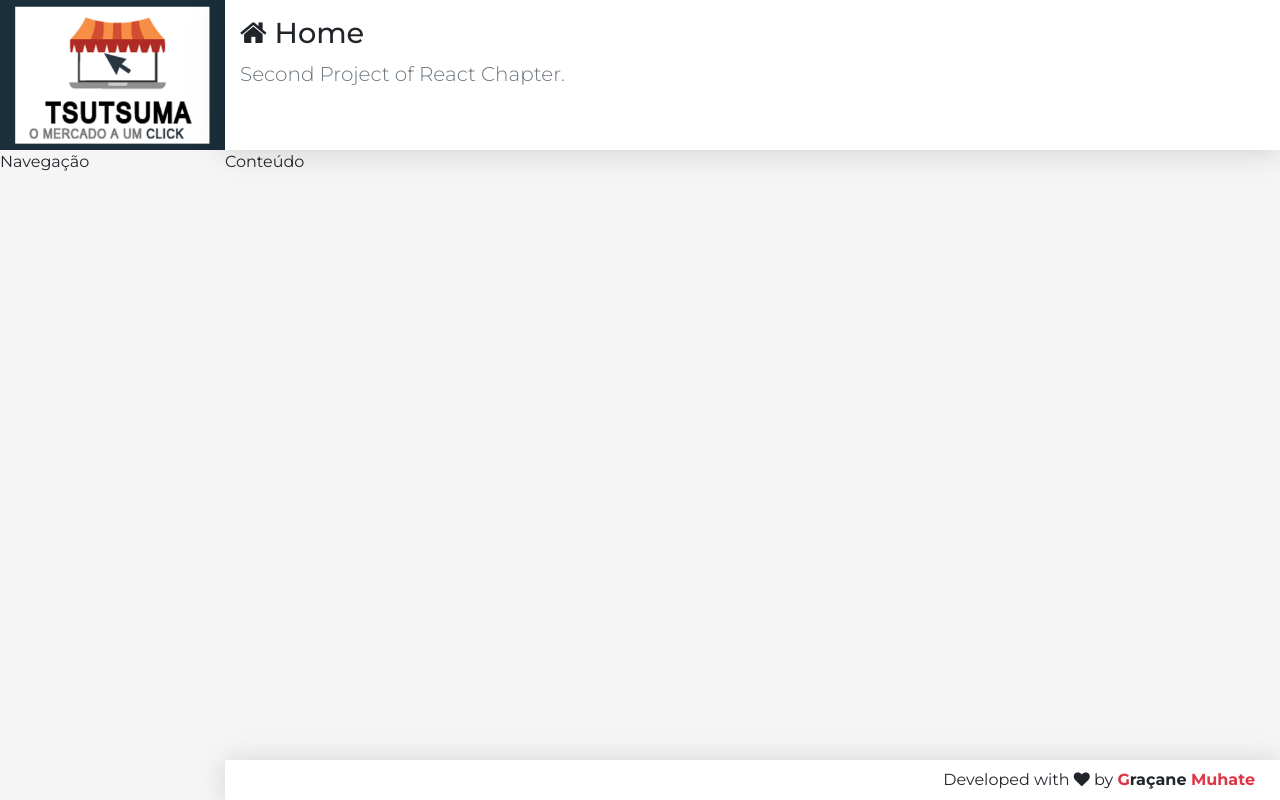
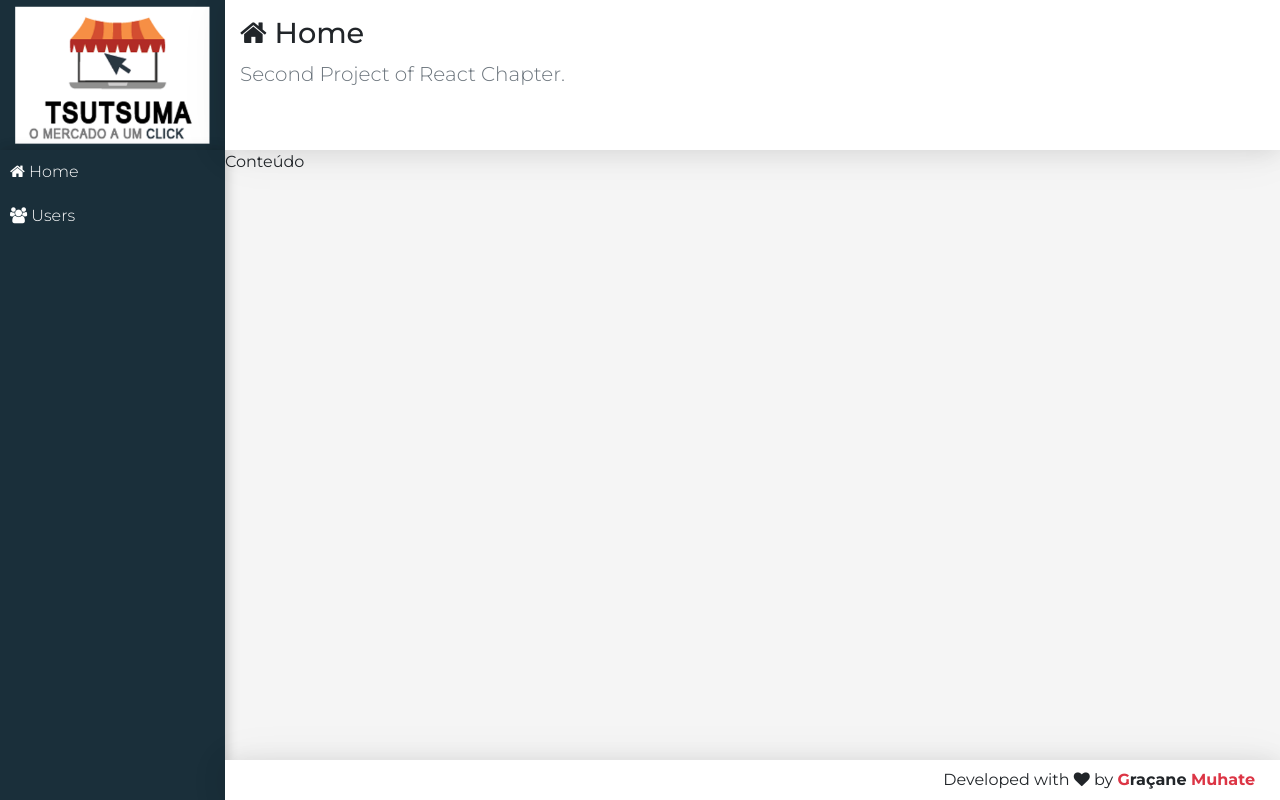
Before and after one commit to GXMUHATE/LearningJavascript, a React (Create React App) app in the folder react/crud/frontend/: page / in a window 1280 px wide. Built offline with nearby package versions, Linux system fonts and the light colour scheme.

Commit message:
Configuring the Nav component

```diff
--- a/react/crud/frontend/src/components/template/Nav.css
+++ b/react/crud/frontend/src/components/template/Nav.css
@@ -0,0 +1,18 @@
+aside.menu-area {
+    background-color: var(--bg-dark);
+    box-shadow:
+        2px 0 10px 0 rgba(0, 0, 0, 0.12),
+        2px 0 15px 0 rgba(0, 0, 0, 0.09);
+}
+
+.menu a {
+    display: block;
+    text-decoration: none;
+    color: #FFF;
+    font-weight: 300;
+    padding: 10px;
+}
+
+.menu a:hover {
+    background: linear-gradient(135deg, #07a7e3 0%, #32dac3 100%);
+}
--- a/react/crud/frontend/src/components/template/Nav.jsx
+++ b/react/crud/frontend/src/components/template/Nav.jsx
@@ -3,7 +3,13 @@
 import React from 'react'
 
 export default props =>
-
 <aside className="menu-area">
-    Navegação
+    <nav className='menu'>
+        <a href="#/">
+            <i className='fa fa-home'></i> Home
+        </a>
+        <a href="#/users">
+            <i className='fa fa-users'></i> Users
+        </a>
+    </nav>
 </aside>
```
